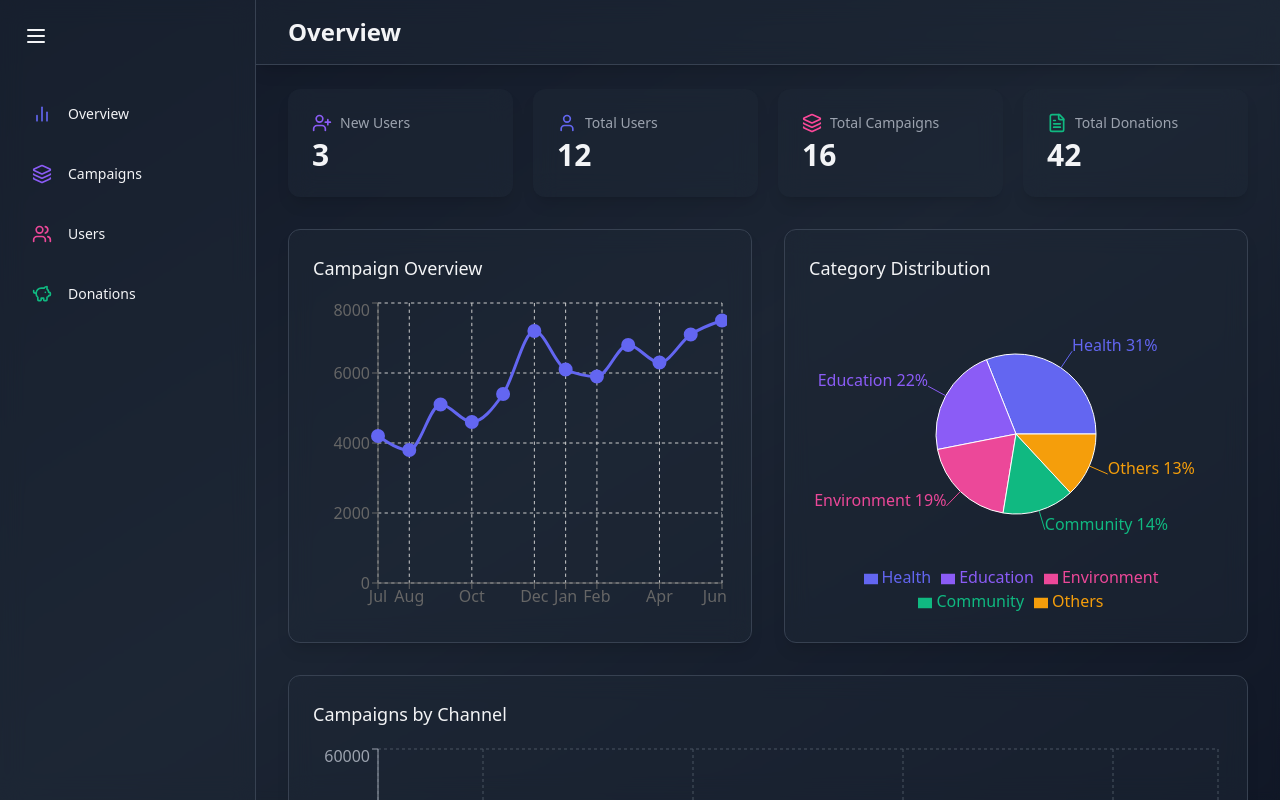
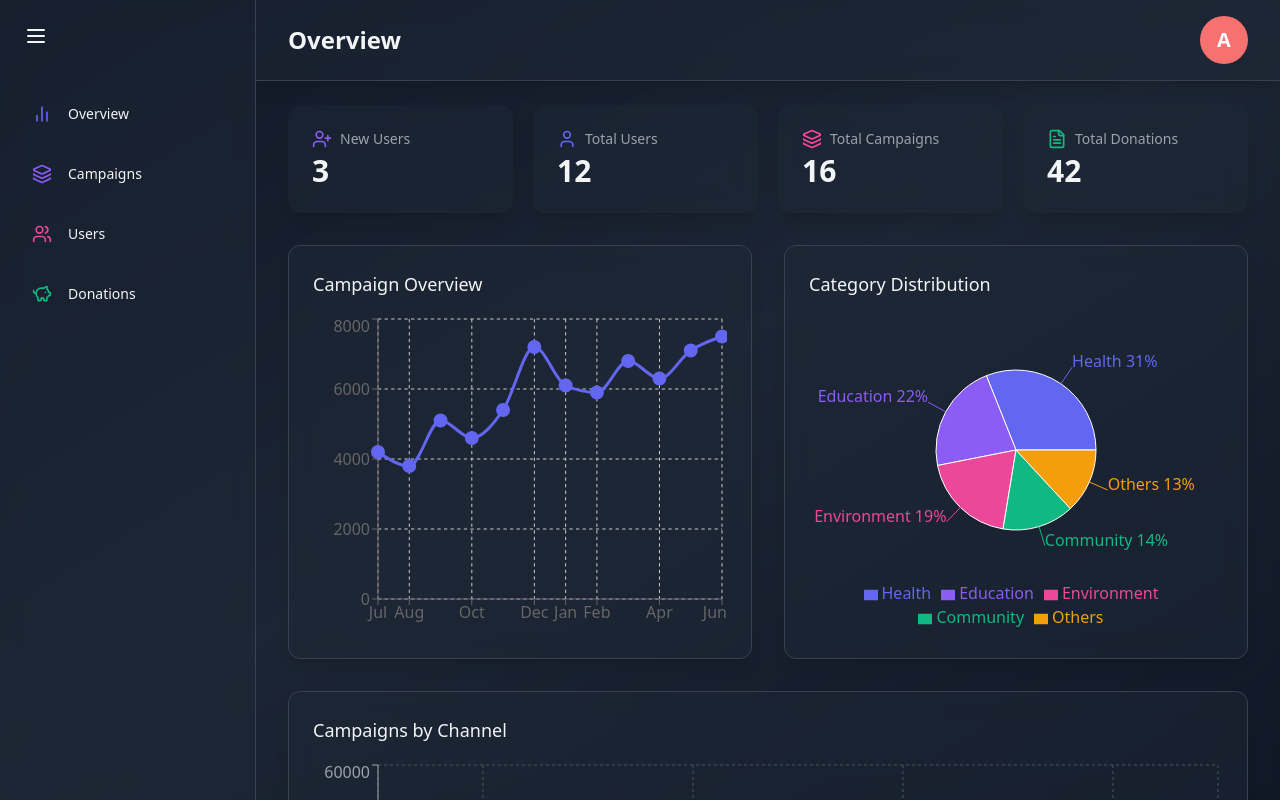
Before and after one commit to TitusKI/SewLeSew-AdminDashboard, a React (Vite) app: page / in a window 1280 px wide. Built offline with nearby package versions, Linux system fonts and the light colour scheme.

Commit message:
enhance Header component with user avatar and improved layout

```diff
--- a/src/common/Header.jsx
+++ b/src/common/Header.jsx
@@ -1,11 +1,14 @@
-import React from "react";
-
 const Header = ({ title }) => {
-  return <header className="bg-gray-800 bg-opacity-50 backdrop-blur-md shadow-lg border-b border-gray-700">
-    <div className="max-w7xl mx-auto py-4 sm:px-6 lg:px-8">
+  return (
+    <header className="bg-gray-800 bg-opacity-50 backdrop-blur-md shadow-lg border-b border-gray-700">
+      <div className="max-w7xl mx-auto py-4 sm:px-6 lg:px-8 flex justify-between items-center">
         <h1 className="text-2xl font-semibold text-gray-100">{title}</h1>
-    </div>
-  </header>;
+        <div className="w-12 h-12 rounded-full bg-red-400 text-white flex justify-center items-center font-semibold text-xl">
+          A
+        </div>
+      </div>
+    </header>
+  );
 };
 
 export default Header;
```
